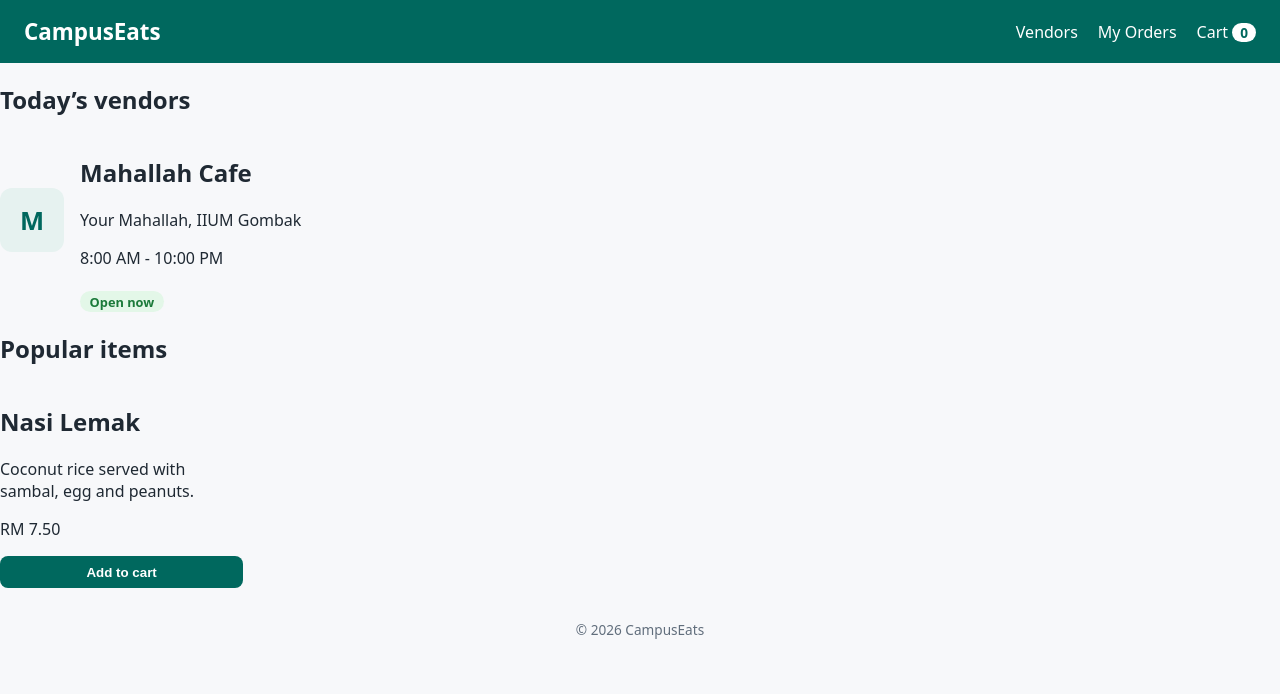
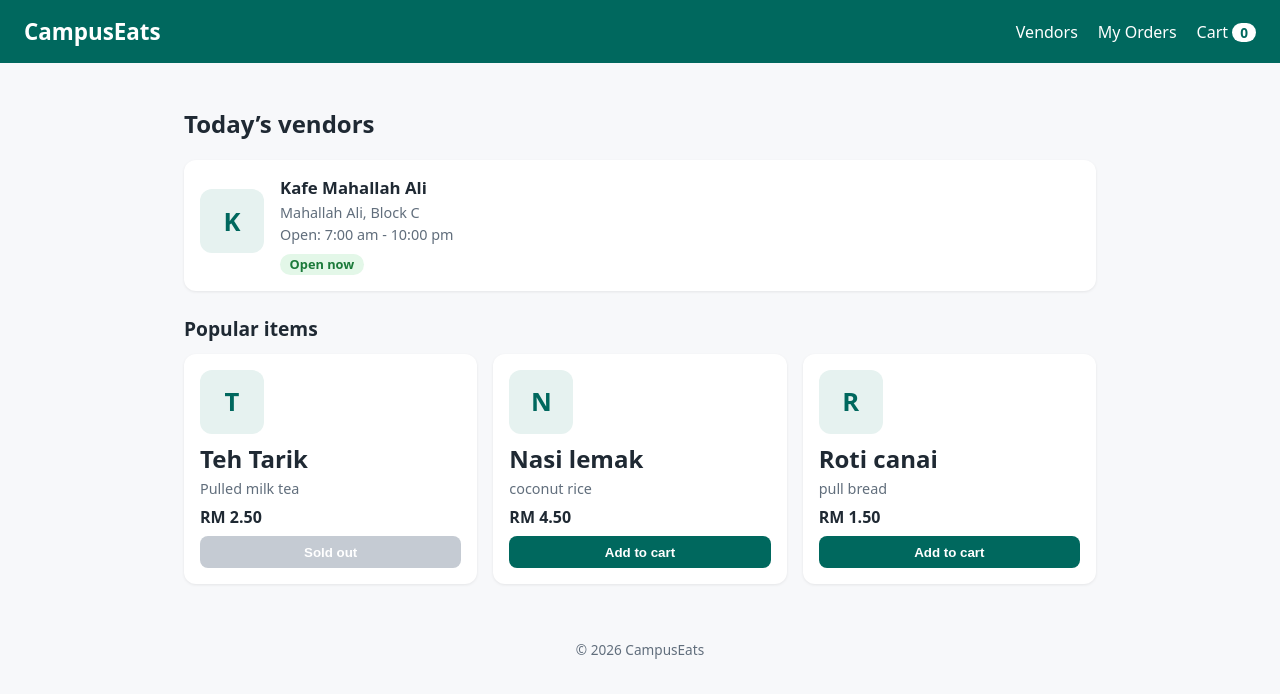
Before and after one commit to syahmifadzil/campuseats-2418547, a React (Vite) app: page / in a window 1280 px wide. Shown: the top 694 px of the page. Built offline with nearby package versions, Linux system fonts and the light colour scheme.

Commit message:
adding props for MenuItemCard

```diff
--- a/src/App.jsx
+++ b/src/App.jsx
@@ -1,4 +1,3 @@
-
 import React from "react";
 import Header from "./components/Header";
 import VendorCard from "./components/VendorCard";
@@ -10,16 +9,33 @@ function App() {
     <>
       <Header />
 
-      <main>
+      <main className="container">
         <section>
           <h2>Today’s vendors</h2>
           <VendorCard />
         </section>
 
         <section>
-          <h2>Popular items</h2>
+          <h2 className="section-title">Popular items</h2>
           <div className="grid">
-            <MenuItemCard />
+            <MenuItemCard
+                name="Teh Tarik"
+                description="Pulled milk tea"
+                price={2.5}
+                available={false}
+              />
+              <MenuItemCard
+                name="Nasi lemak"
+                description="coconut rice"
+                price={4.5}
+                available={true}
+              />
+              <MenuItemCard
+                name="Roti canai"
+                description="pull bread"
+                price={1.5}
+                available={true}
+              />
           </div>
         </section>
       </main>
--- a/src/components/MenuItemCard.jsx
+++ b/src/components/MenuItemCard.jsx
@@ -1,24 +1,18 @@
-
 import React from "react";
 
-function MenuItemCard() {
-  const item = {
-    name: "Nasi Lemak",
-    description: "Coconut rice served with sambal, egg and peanuts.",
-    price: 7.5,
-    available: true,
-  };
+function MenuItemCard({ name, description, price, available }) {
+  return (
+    <div className="card">
+      <div className="thumb">
+        {name.charAt(0)}
+      </div>
 
-  return (
-    <div className="menu-item-card">
-      <h2>{item.name}</h2>
+      <h2>{name}</h2>
+      <p className="muted">{description}</p>
+      <p className="price">RM {price.toFixed(2)}</p>
 
-      <p>{item.description}</p>
-
-      <p>RM {item.price.toFixed(2)}</p>
-
-      <button className="btn" disabled={!item.available}>
-        {item.available ? "Add to cart" : "Sold out"}
+      <button className="btn" disabled={!available}>
+        {available ? "Add to cart" : "Sold out"}
       </button>
     </div>
   );
--- a/src/components/VendorCard.jsx
+++ b/src/components/VendorCard.jsx
@@ -1,24 +1,23 @@
-
 import React from "react";
 
 function VendorCard() {
   const vendor = {
-    name: "Mahallah Cafe",
-    location: "Your Mahallah, IIUM Gombak",
-    openHours: "8:00 AM - 10:00 PM",
+    name: "Kafe Mahallah Ali",
+    location: "Mahallah Ali, Block C",
+    openHours: "Open: 7:00 am - 10:00 pm",
     isOpen: true,
   };
 
   return (
-    <div className="vendor-card">
+    <div className="card vendor-card">
       <div className="thumb">
         {vendor.name.charAt(0)}
       </div>
 
       <div className="vendor-info">
-        <h2>{vendor.name}</h2>
-        <p>{vendor.location}</p>
-        <p>{vendor.openHours}</p>
+        <h3>{vendor.name}</h3>
+        <p className="muted">{vendor.location}</p>
+        <p className="muted">{vendor.openHours}</p>
 
         <span className={vendor.isOpen ? "status open" : "status closed"}>
           {vendor.isOpen ? "Open now" : "Closed"}
```
